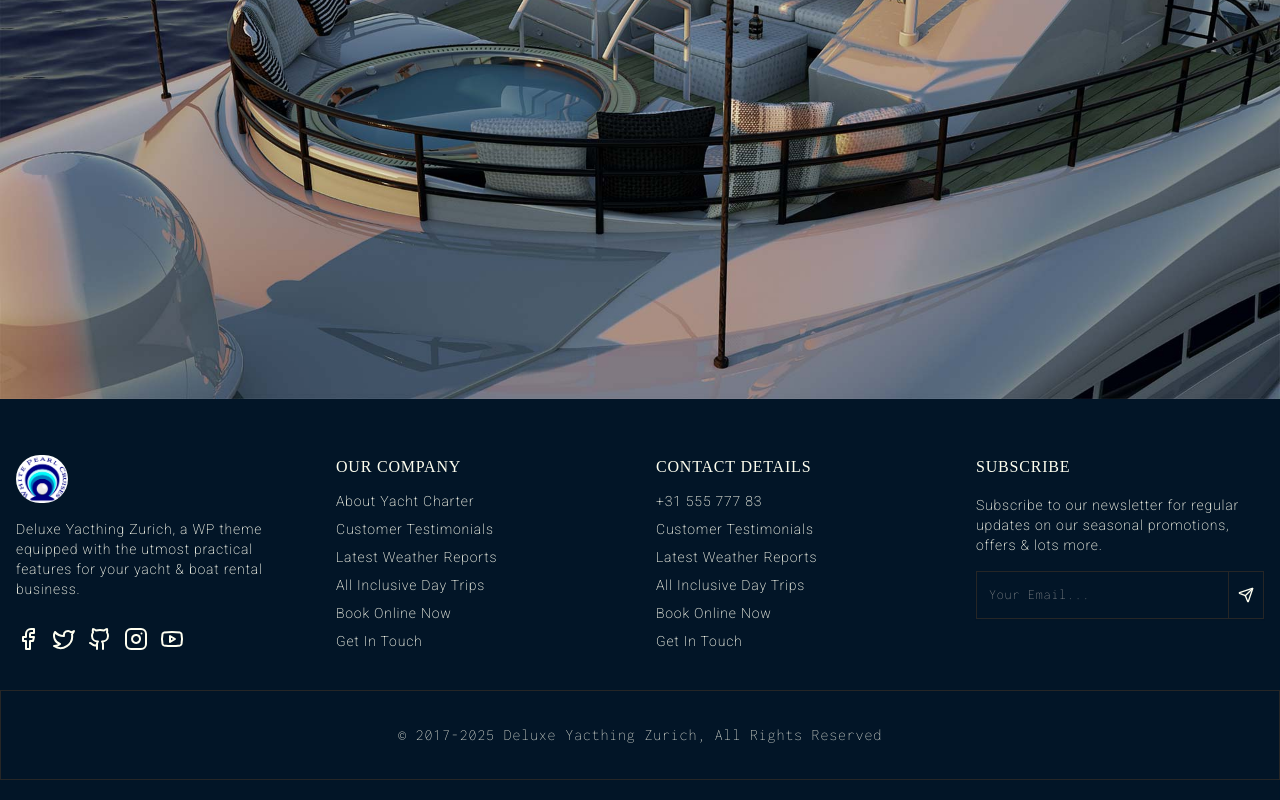
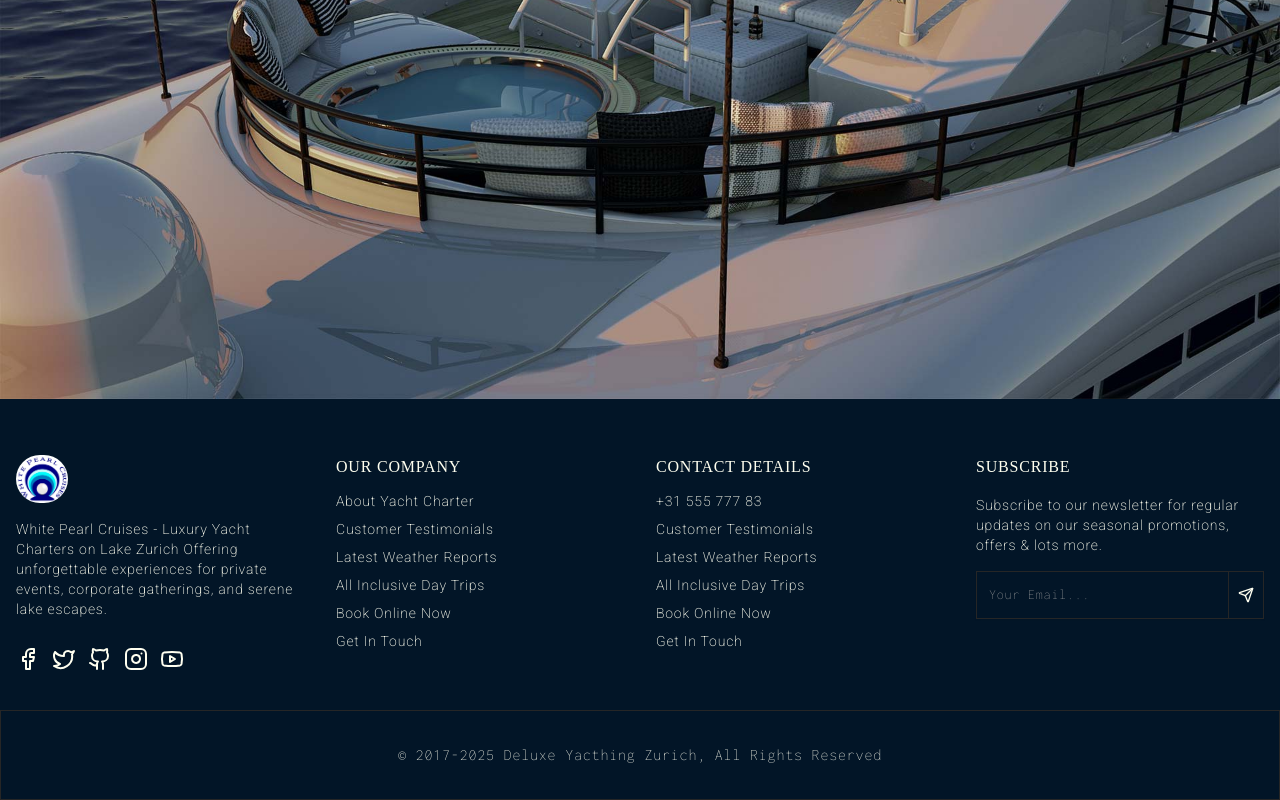
Before and after one commit to mrvin100/Deluxe-Yachting-Zurich-v2, a Next.js app: page / in a window 1280 px wide. Shown: the part 4497-5297 px from the top of the page. Built offline with nearby package versions, Linux system fonts and the light colour scheme; a web font is replaced by a local one.

Commit message:
change footer text

```diff
--- a/components/global/footer.tsx
+++ b/components/global/footer.tsx
@@ -70,8 +70,9 @@ export const Footer: FC = () => {
             className="h-auto w-auto max-h-12 bg-white rounded-full"
           />
           <p className="font-[family-name:var(--font-roboto)] text-sm">
-            Deluxe Yacthing Zurich, a WP theme equipped with the utmost
-            practical features for your yacht & boat rental business.
+            White Pearl Cruises - Luxury Yacht Charters on Lake Zurich Offering
+            unforgettable experiences for private events, corporate gatherings,
+            and serene lake escapes.
           </p>
           <div className="space-y-3">
             {socialNetworks &&
```
